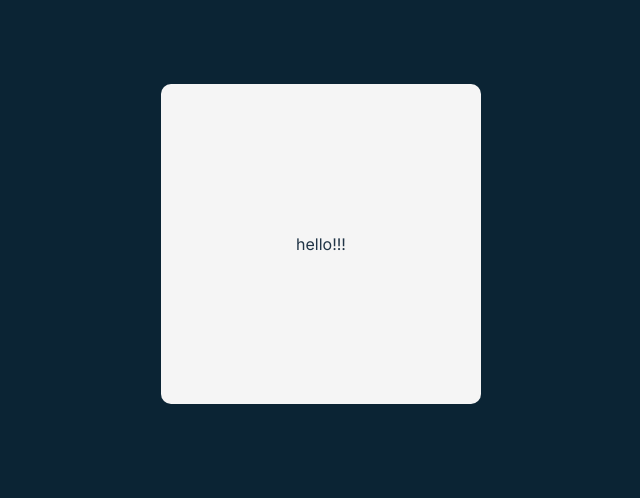
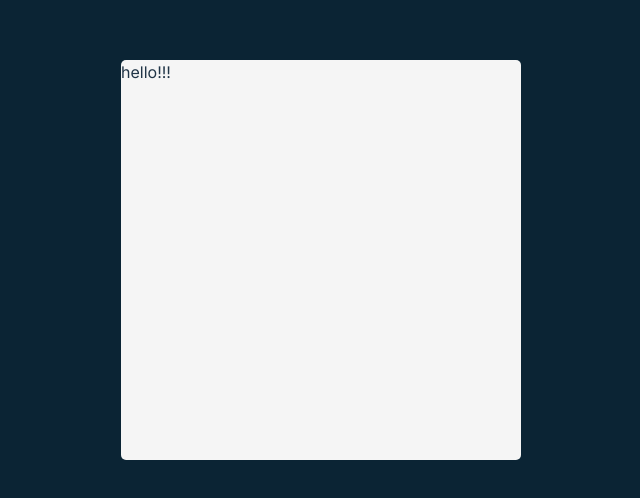
Before and after one commit to bmacmill/tenzied-ts-react, a React (Vite) app: page / in a window 1280 px wide. Shown: the part 156-654 px from the top of the page, without its empty margins (319-959 px from the left). Built offline with nearby package versions, Linux system fonts and the light colour scheme.

Commit message:
style game board
initial styling of game board

```diff
--- a/src/App.css
+++ b/src/App.css
@@ -2,23 +2,27 @@
   box-sizing: border-box;
 }
 
-body{
+body {
+  margin: 0;
+  background-color: #0B2434;
+  padding: 20px;
+  height: 100vh;
   display: flex;
-  background-color: #0B2434;
-  font-family: "Inter", serif;
+  flex-direction: column;
   justify-content: center;
   align-items: center;
 }
 
-main{
-  width: 90vw;
-  height: 90vh;
+div#root {
+  height: 100%;
+  width: 100%;
+  max-height: 400px;
+  max-width: 400px;
+}
+
+main {
   background-color: #F5F5F5;
-  border-radius: 10px;
-  max-width: 320px;
-  max-height: 320px;
-  display: flex;
-  justify-content: center;
-  align-items: center;
+  height: 100%;
+  border-radius: 5px;
 
 }
--- a/src/App.tsx
+++ b/src/App.tsx
@@ -4,9 +4,11 @@ function App() {
 
   return (
 
-    <main>
-     hello!!!
-    </main>
+
+      <main>
+      <p>hello!!!</p>
+      </main>
+
   )
 }
 
```
